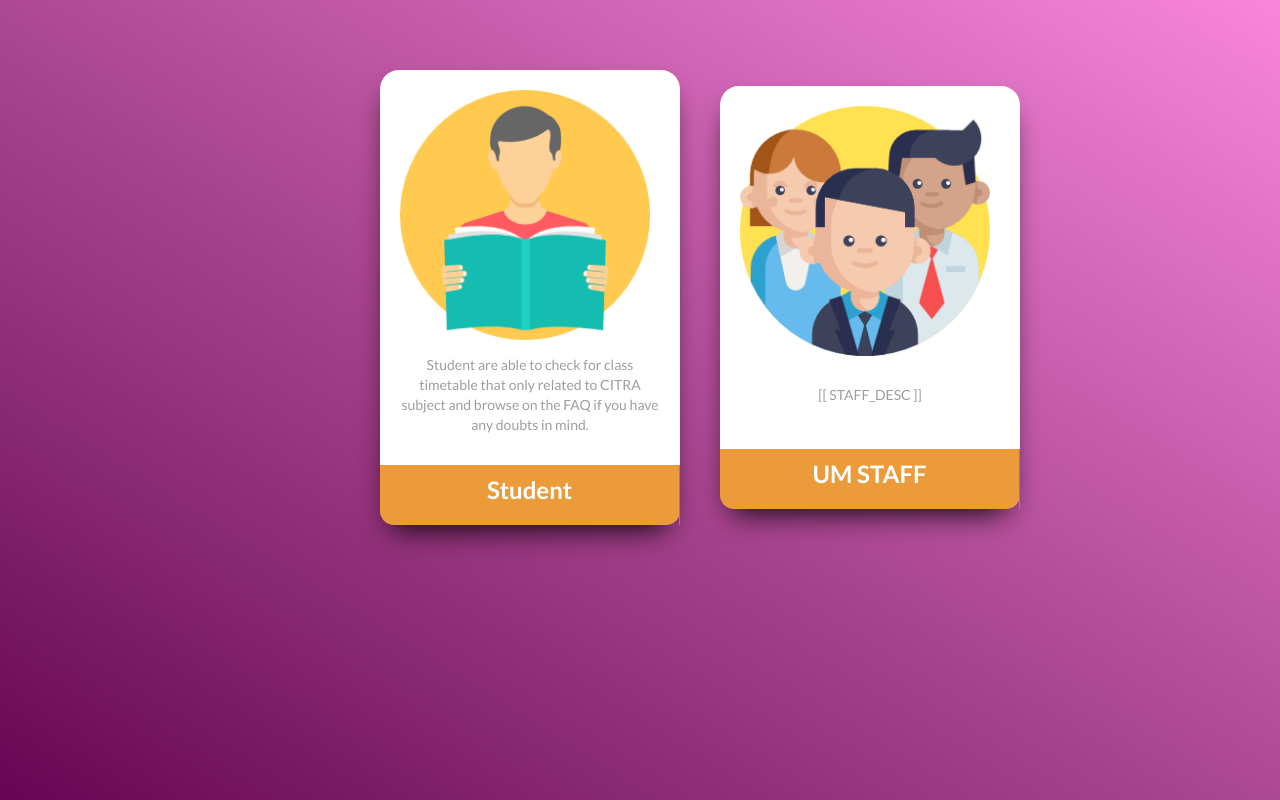
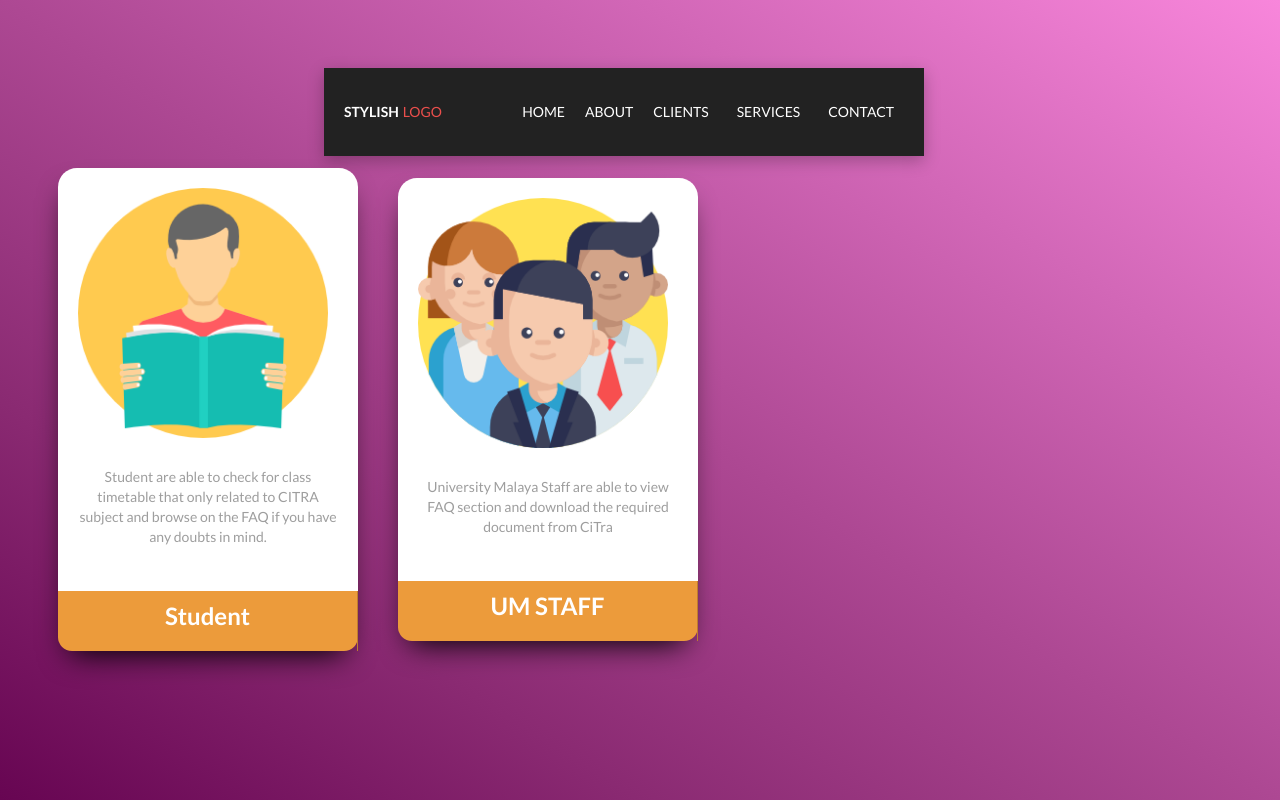
Before and after one commit to mjbxnzr/Citra-information-system, a Django app: page /Home/ in a window 1280 px wide. Run offline with Django 3.2, Linux system fonts and the light colour scheme.

Commit message:
added nav bar

```diff
--- a/Website/Template/Frontpage.html
+++ b/Website/Template/Frontpage.html
@@ -6,6 +6,7 @@
         <meta charset="UTF-8">
     </head>
     <body>
+      {% include 'Header.html' %}
         <div class="slide-container">
 
             <div class="wrapper">
@@ -13,8 +14,8 @@
                 <div class="clash-card__image clash-card__image--student">
                     <img src="{%static 'icon/student.png'%}">
                 </div>
-                <div class="clash-card__unit-description">
-                  Student are able to check for class timetable that only related to CITRA subject and browse on the FAQ if you have any doubts in mind.
+                <div class="clash-card__unit-description" id="STUDENT">
+                  <p>[[ STUDENT_DESC ]]</p>
                 </div>
 
                 <div class="clash-card__unit-stats clash-card__unit-stats--student clearfix">
--- a/Website/Template/Header.html
+++ b/Website/Template/Header.html
@@ -0,0 +1,29 @@
+{% load static %}
+<link rel="stylesheet" type="text/css" href="{% static 'css/HeaderStyle.css'%}">
+    <nav class="navigationWrapper">
+        <div class="logoWrapper">
+          <span class="stylish">Stylish</span>
+          <span class="logo">Logo</span>
+        </div>
+        <ul class="navigation">
+          <li class="parent"><a class="link" href="#">Home</a></li>
+          <li class="parent"><a class="link" href="#">About</a></li>
+          <li class="parent" id="clients">
+            <a class="link" href="#"><i class="fas fa-minus"></i> Clients <i class="fas fa-plus"></i></a>
+            <ul class="subnavigation">
+              <li><a class="link" href="#">Burger King</a></li>
+              <li><a class="link" href="#">Southwest Airlines</a></li>
+              <li><a class="link" href="#">Levi Strauss</a></li>
+            </ul>
+          </li>
+          <li class="parent" id="services">
+            <a class="link" href="#"><i class="fas fa-minus"></i> Services <i class="fas fa-plus"></i></a>
+            <ul class="subnavigation">
+              <li><a class="link" href="#">Print Design</a></li>
+              <li><a class="link" href="#">Web Design</a></li>
+              <li><a class="link" href="#">Mobile App Development</a></li>
+            </ul>
+          </li>
+          <li class="parent"><a class="link" href="#">Contact</a></li>
+        </ul>
+      </nav>
--- a/Website/static/Javascript/main.js
+++ b/Website/static/Javascript/main.js
@@ -1,10 +1,16 @@
-var app = new Vue({
+
+var staff = new Vue({
     el: '#STAFF',
     data:{
-        STAFF_DESC: 'University Malaya Staff are able to view FAQ section and download the required document from CiTra'
-    }
-
+        STAFF_DESC: 'University Malaya Staff are able to view FAQ section and download the required document from CiTra',
+    },
+    delimiters: ["[[","]]"]
 })
 
-Vue.config.devtools = true;
-Vue.config.delimeters=["[[","]]"];
+var student = new Vue({
+    el: '#STUDENT',
+    data:{
+        STUDENT_DESC:'Student are able to check for class timetable that only related to CITRA subject and browse on the FAQ if you have any doubts in mind.'
+    },
+    delimiters: ["[[","]]"]
+})
--- /dev/null
+++ b/Website/static/css/HeaderStyle.css
@@ -0,0 +1,116 @@
+
+
+
+  .navigationWrapper {
+    position: relative;
+    display: flex;
+    align-items: center;
+    justify-content: space-between;
+    padding: 20px;
+    background-color: #222;
+    box-shadow: 0 5px 15px 0 rgba(0, 0, 0, 0.25);
+    color: white;
+    text-transform: uppercase;
+    overflow: hidden;
+    width: 600px;
+    left:25%;
+    top:5%;
+  }
+  .navigationWrapper .logoWrapper {
+    display: flex;
+  }
+  .navigationWrapper .logoWrapper .stylish {
+    font-weight: bold;
+  }
+  .navigationWrapper .logoWrapper .logo {
+    padding-left: 4px;
+    color: #ea4f4c;
+  }
+  .navigationWrapper .navigation {
+    display: flex;
+    list-style-type: none;
+  }
+  .navigationWrapper .navigation li {
+    opacity: 1;
+    list-style-type: none;
+    color: white;
+    text-decoration: none;
+    transition: all 0.3s ease-in-out;
+  }
+  .navigationWrapper .navigation .parent {
+    padding: 0 10px;
+    cursor: pointer;
+  }
+  .navigationWrapper .navigation .parent .link {
+    position: relative;
+    display: flex;
+    align-items: center;
+    text-decoration: none;
+    transition: all 0.3s ease-in-out;
+    color: white;
+  }
+  .navigationWrapper .navigation .parent .link:hover {
+    color: #ea4f4c;
+  }
+  .navigationWrapper .navigation .parent .link .fa-minus {
+    opacity: 0;
+    transition: all 0.3s ease-in-out;
+    position: absolute;
+    left: -16px;
+    top: 3px;
+  }
+  .navigationWrapper .navigation .parent .link .fa-plus {
+    opacity: 1;
+    transition: all 0.3s ease-in-out;
+  }
+  .navigationWrapper .navigation .parent .link .fas {
+    color: #ea4f4c;
+    margin: -2px 4px 0;
+    font-size: 10px;
+    transition: all 0.3s ease-in-out;
+  }
+  .navigationWrapper .navigation .subnavigation {
+    display: none;
+    list-style-type: none;
+    width: 500px;
+    position: absolute;
+    top: 40%;
+    left: 25%;
+    margin: auto;
+    transition: all 0.3s ease-in-out;
+    background-color: rgb(253, 252, 252);
+  }
+  .navigationWrapper .navigation .subnavigation li a {
+    font-size: 17px;
+    padding: 0 5px;
+  }
+
+  .active.parent {
+    transform: translate(-40px, -25px);
+  }
+  .active.parent .link {
+    font-size: 12px;
+  }
+  .active.parent .link .fa-minus {
+    opacity: 1 !important;
+    font-size: 8px;
+  }
+  .active.parent .link .fa-plus {
+    opacity: 0 !important;
+  }
+  .active.parent .subnavigation {
+    display: flex;
+  }
+
+  .active#clients .subnavigation {
+    transform: translate(-150px, 17px);
+  }
+
+  .active#services .subnavigation {
+    transform: translate(-290px, 17px);
+  }
+
+  .invisible {
+    opacity: 0 !important;
+    transform: translate(50px, 0);
+  }
--- a/Website/static/css/Style.css
+++ b/Website/static/css/Style.css
@@ -13,7 +13,7 @@ body {
 }
 
 .slide-container {
-  margin: auto;
+  margin: 10px;
   width: 600px;
   text-align: center;
 }
```
